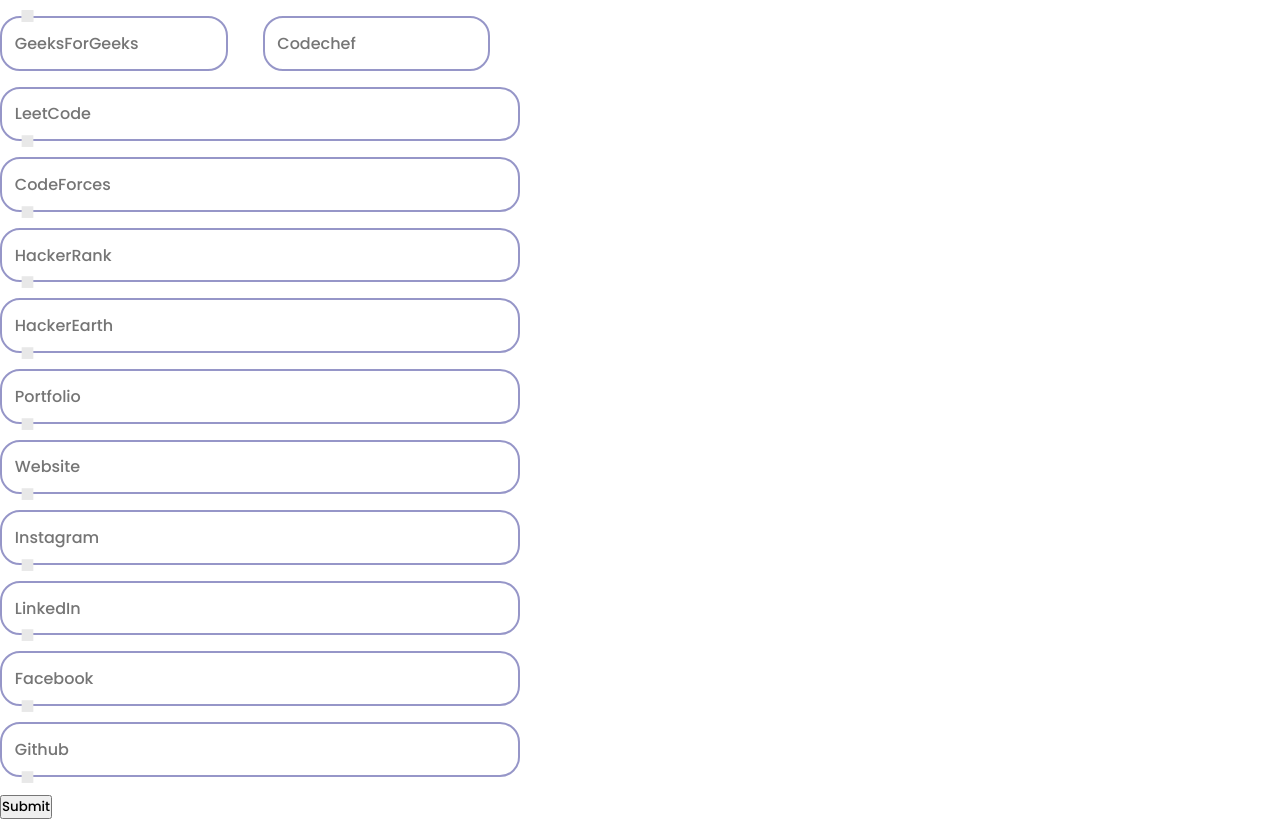
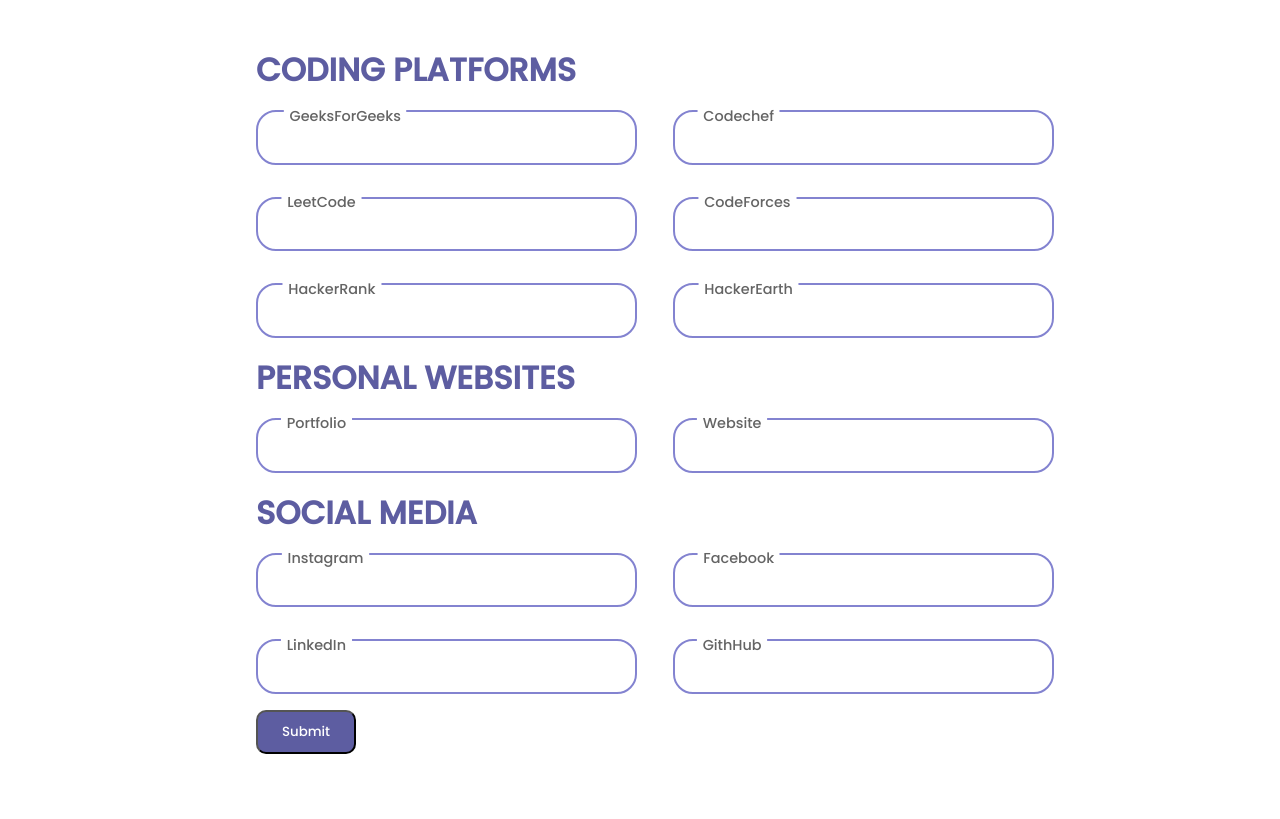
Before and after one commit to jaditi930/LinkHub, a React (Create React App) app in the folder linkhub/: page /create in a window 1280 px wide. Built offline with nearby package versions, Linux system fonts and the light colour scheme; a web font is replaced by a local one.

Commit message:
create form done

```diff
--- a/linkhub/src/components/Create.js
+++ b/linkhub/src/components/Create.js
@@ -33,63 +33,85 @@
           console.log(err))
     }
     return (
-        <form action="">
-            <div class="inputGroup" style={{"display":"flex"}}>
-                <input  type="text" name="gfg" id="gfg" placeholder="GeeksForGeeks" style={{marginRight:"35px"}}/>
-                <label htmlFor="gfg"></label>
-                <input type="text" name="codechef" id="codechef" placeholder="Codechef"/>
-                <label htmlFor="codechef"></label>
-            </div>
-            {/* <div class="inputGroup">
-                <input type="text" name="codechef" id="codechef" placeholder="Codechef"/>
-                <label htmlFor="codechef"></label>
-            </div> */}
-            <div class="inputGroup">
-                <input  type="text" name="leetcode" id="leetcode" placeholder="LeetCode"/>
-                <label htmlFor="leetcode"></label>
+        <div className="bg">
+          <form action="" className="create_form">
+            <h1 className="create_title">CODING PLATFORMS</h1>
+            <div className="flex">
+
+                <div class="inputGroup r">
+                    <input  type="text" name="gfg" id="gfg" required="" autocomplete="off"/>
+                    <label htmlFor="gfg">GeeksForGeeks</label>
                 </div>
                 <div class="inputGroup">
-                <input  type="text" name="codeforces" id="codeforces" placeholder="CodeForces"/>
-                <label htmlFor="codeforces"></label>
+                <input type="text" name="codechef" id="codechef" required="" autocomplete="off"/>
+                    <label htmlFor="codechef">Codechef</label>
+                </div>
+
+            </div>
+
+        <div className="flex">
+        <div class="inputGroup r">
+                <input  type="text" name="leetcode" id="leetcode" class="rmargin"/>
+                <label htmlFor="leetcode">LeetCode</label>
             </div>
             <div class="inputGroup">
-                <input  type="text" name="hackerrank" id="hackerrank" placeholder="HackerRank"/>
-                <label htmlFor="hackerrank"></label>
+                <input  type="text" name="codeforces" id="codeforces"/>
+                <label htmlFor="codeforces">CodeForces</label>
+            </div>
+        </div>
+
+            <div className="flex">
+                <div class="inputGroup r">
+                    <input  type="text" name="hackerrank" id="hackerrank" class="rmargin"/>
+                    <label htmlFor="hackerrank">HackerRank</label>
                 </div>
                 <div class="inputGroup">
-                <input  type="text" name="hackerearth" id="hackerearth" placeholder="HackerEarth"/>
-                <label htmlFor="hackerearth"></label>
+                    <input  type="text" name="hackerearth" id="hackerearth"/>
+                    <label htmlFor="hackerearth">HackerEarth</label>
+                </div>
+            </div>
+            <h1 className="create_title">PERSONAL WEBSITES</h1>
+            <div className="flex">
+            <div class="inputGroup r">
+                <input  type="text" name="portfolio" id="portfolio" class="rmargin"/>
+                <label htmlFor="portfolio">Portfolio</label>
             </div>
             <div class="inputGroup">
-                <input  type="text" name="portfolio" id="portfolio" placeholder="Portfolio"/>
-                <label htmlFor="portfolio"></label>
+                <input  type="text" name="website" id="website"/>
+                <label htmlFor="website">Website</label>
+            </div>
+            </div>
+            <h1 className="create_title">SOCIAL MEDIA</h1>
+        <div className="flex">
+            <div class="inputGroup r">
+                    <input  type="text" name="instagram" id="instagram" class="rmargin"/>
+                    <label htmlFor="instagram">Instagram</label>
             </div>
             <div class="inputGroup">
-                <input  type="text" name="website" id="website" placeholder="Website"/>
-                <label htmlFor="website"></label>
+                <input  type="text" name="facebook" id="facebook"/>
+                <label htmlFor="facebook">Facebook</label>
+            </div>
+        </div>
+
+        <div className="flex">
+        <div class="inputGroup r">
+                <input type="text" name="linkedin" id="linkedin" class="rmargin"/>
+                <label htmlFor="linkedin">LinkedIn</label>
         </div>
         <div class="inputGroup">
-                <input  type="text" name="instagram" id="instagram" placeholder="Instagram"/>
-                <label htmlFor="instagram"></label>
+                <input  type="text" name="github" id="github"/>
+                <label htmlFor="github">GithHub</label>
             </div>
-            <div class="inputGroup">
-                <input type="text" name="linkedin" id="linkedin" placeholder="LinkedIn"/>
-                <label htmlFor="linkedin"></label>
         </div>
-            <div class="inputGroup">
-                <input  type="text" name="facebook" id="facebook" placeholder="Facebook"/>
-                <label htmlFor="facebook"></label>
-            </div>
-            <div class="inputGroup">
-                <input  type="text" name="github" id="github" placeholder="Github"/>
-                <label htmlFor="github"></label>
-            </div>
+
             <div>
-                <button onClick={(e)=>{
+                <button className="create_btn" onClick={(e)=>{
                     e.preventDefault();
                     create();
                 }}>Submit</button>
             </div>
     </form>
+    </div>
     )
+
 }
--- a/linkhub/src/components/Css/Create.css
+++ b/linkhub/src/components/Css/Create.css
@@ -1,7 +1,8 @@
 .inputGroup {
     font-family: 'Segoe UI', sans-serif;
     margin: 1em 0 1em 0;
-    max-width: 490px;
+    /* max-width: 500px; */
+    width:50%;
     position: relative;
   }
 
@@ -19,6 +20,7 @@
     font-size: 100%;
     position: absolute;
     left: 0;
+    top:10%;
     padding: 0.8em;
     margin-left: 0.5em;
     pointer-events: none;
@@ -31,9 +33,33 @@
     margin: 0em;
     margin-left: 1.3em;
     padding: 0.4em;
-    background-color: #e8e8e8;
+    background-color: white;
   }
 
   .inputGroup :is(input:focus, input:valid) {
     border-color: rgb(150, 150, 200);
+    border-color: rgb(131, 131, 208);
+
   }
+  .flex{
+    display: flex;
+    width:100%;
+  }
+  .r{
+    margin-right: 65px;
+  }
+  .create_form{
+    width:60vw;
+  }
+  .create_title{
+    color: rgb(93, 93, 161);
+
+  }
+  .create_btn{
+    background-color: rgb(93, 93, 161);
+    color:white;
+    padding: 10px;
+    border-radius: 10px;
+    width: 100px;
+
+  }
--- a/linkhub/src/components/Login.js
+++ b/linkhub/src/components/Login.js
@@ -24,28 +24,28 @@
 
     }
     return (
-        <div class="bg">
-        <form class="login_form">
-            <h1 class="form_title">Login</h1>
-            <div class="switch_container">
-                <span class="switch_btn">
+        <div className="bg">
+        <form className="login_form">
+            <h1 className="form_title">Login</h1>
+            <div className="switch_container">
+                <span className="switch_btn">
                     <Link to='/login'>Login</Link>
                 </span>
-                <span class="switch_btn">
+                <span className="switch_btn">
                     <Link to='/signup'>SignUp</Link>
                 </span>
             </div>
         <div >
-            <input class="form_inputs" type="text" name="username" id="username" placeholder="Username"></input>
+            <input className="form_inputs" type="text" name="username" id="username" placeholder="Username"></input>
         </div>
         <div >
-            <input class="form_inputs" type="password" name="password" id="password" placeholder="Password"></input>
+            <input className="form_inputs" type="password" name="password" id="password" placeholder="Password"></input>
         </div>
-            <button class="submit_btn" onClick={(e)=>{
+            <button className="submit_btn" onClick={(e)=>{
                 e.preventDefault();
                 logUser()
             }}>Login</button>
-        <div class="message">
+        <div className="message">
         <Link to='/signup'>  Not a member ? Signup now </Link>
         </div>
         </form>
--- a/linkhub/src/components/NavBar.js
+++ b/linkhub/src/components/NavBar.js
@@ -3,12 +3,12 @@
 export default function NavBar(props){
     return (
         <nav style={{"display":props.nav}}>
-            <ul class="nav_ul">
-                <li class="nav_li"><Link to='/'>Home</Link></li>
-                <li class="nav_li"><Link to='/create'>Create</Link></li>
-                <li class="nav_li"><Link to={`/${props.user}`}>View</Link></li>
-                <li class="nav_li"><Link to='/edit'>Edit</Link></li>
-                <li class="nav_li right"><Link to='/logout'>Logout</Link></li>
+            <ul className="nav_ul">
+                <li className="nav_li"><Link to='/'>Home</Link></li>
+                <li className="nav_li"><Link to='/create'>Create</Link></li>
+                <li className="nav_li"><Link to={`/${props.user}`}>View</Link></li>
+                <li className="nav_li"><Link to='/edit'>Edit</Link></li>
+                <li className="nav_li right"><Link to='/logout'>Logout</Link></li>
 
             </ul>
         </nav>
--- a/linkhub/src/components/SignUp.js
+++ b/linkhub/src/components/SignUp.js
@@ -21,33 +21,30 @@
         })
     }
     return (
-        <div class="bg">
-        <form className="login_form">
-            <h1 class="form_title">SignUp</h1>
-            <div class="message">Become a LinkHub member now! </div>
-            <div class="switch_container">
-                <span class="switch_btn">
+        <div className="bg">
+        <form classNameName="login_form">
+            <h1 className="form_title">SignUp</h1>
+            <div className="message">Become a LinkHub member now! </div>
+            <div className="switch_container">
+                <span className="switch_btn">
                     <Link to='/login'>Login</Link>
                 </span>
-                <span class="switch_btn">
+                <span className="switch_btn">
                     <Link to='/'>SignUp</Link>
                 </span>
             </div>
-        <div class="flexside">
-            <input class="form_inputs side " type="text" name="firstname" id="firstname" placeholder="First Name"/>
-            <input class="form_inputs side" type="text" name="lastname" id="lastname" placeholder="Last Name"/>
+        <div className="flexside">
+            <input className="form_inputs side " type="text" name="firstname" id="firstname" placeholder="First Name"/>
+            <input className="form_inputs side" type="text" name="lastname" id="lastname" placeholder="Last Name"/>
 
         </div>
-        {/* <div>
-            <input class="form_inputs" type="text" name="lastname" id="lastname" placeholder="Last Name"/>
-        </div> */}
         <div>
-            <input class="form_inputs" type="text" name="username" id="username" placeholder="Username"/>
+            <input className="form_inputs" type="text" name="username" id="username" placeholder="Username"/>
         </div>
         <div>
-            <input class="form_inputs" type="password" name="password" id="password" placeholder="Password"/>
+            <input className="form_inputs" type="password" name="password" id="password" placeholder="Password"/>
         </div>
-        <button class="submit_btn" onClick={(e)=>{
+        <button className="submit_btn" onClick={(e)=>{
                 e.preventDefault();
                 signupUser()
             }}>SignUp</button>
```
Also changed, not shown: 1 other file (tests, documents, lock files or other folders). Lines whose indentation alone changed are shown as unchanged.
